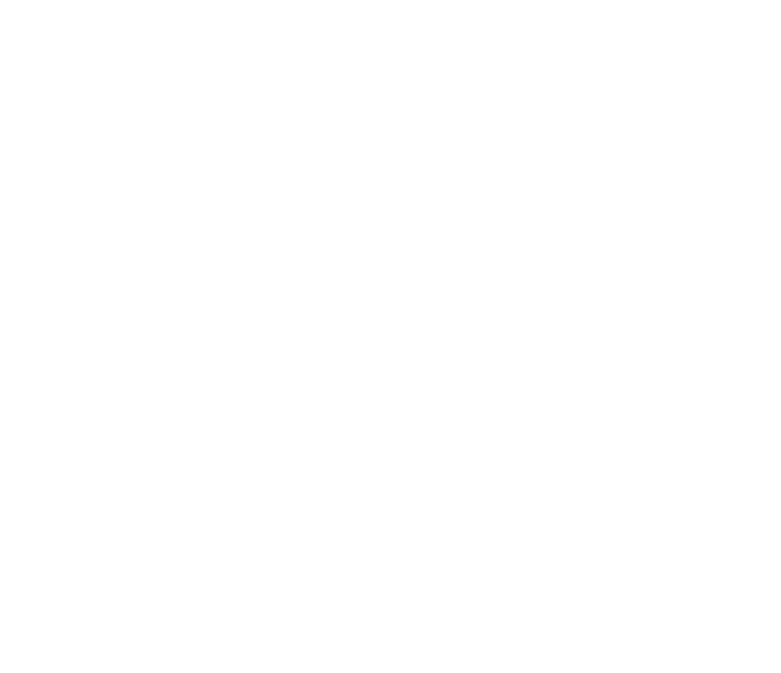
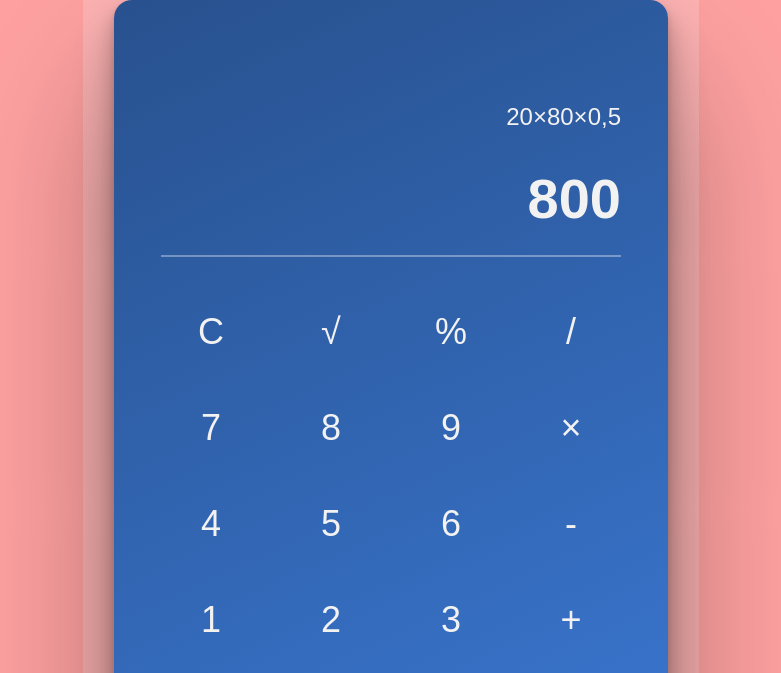
Before and after one commit to serjml/Calculator-JS, a plain HTML site: page src/index.html in a window 1280 px wide. Shown: the top 673 px of the page, without its empty margins (249-1030 px from the left). Drawn offline with Linux system fonts and the light colour scheme.

Commit message:
add app layout

```diff
--- a/src/index.html
+++ b/src/index.html
@@ -4,10 +4,18 @@
     <meta charset="UTF-8" />
     <meta http-equiv="X-UA-Compatible" content="IE=edge" />
     <meta name="viewport" content="width=device-width, initial-scale=1.0" />
-    <link rel="stylesheet" href="style.css" />
+    <link rel="stylesheet" href="./style.css" />
     <title>Calculator App</title>
   </head>
   <body>
+    <main class="main">
+      <div class="container"></div>
+      <article class="calculator">
+        <output class="calculator__enter"> 20×80×0,5</output>
+        <output class="calculator__result">800</output>
+        <div class="calculator__buttons" id="buttons"></div>
+      </article>
+    </main>
     <script src="index.js"></script>
   </body>
 </html>
--- a/src/index.js
+++ b/src/index.js
@@ -1 +1,35 @@
-console.log('first');
+const buttonsValue = [
+  'C',
+  '√',
+  '%',
+  '/',
+  '7',
+  '8',
+  '9',
+  '×',
+  '4',
+  '5',
+  '6',
+  '-',
+  '1',
+  '2',
+  '3',
+  '+',
+  '00',
+  '0',
+  ',',
+  '=',
+];
+
+const buttons = document.querySelector('#buttons');
+
+buttonsValue.forEach((value) => {
+  const button = document.createElement('div');
+  if (value === '=') {
+    button.classList.add('button_equal');
+  }
+
+  button.classList.add('button');
+  button.innerText = value;
+  buttons.append(button);
+});
--- a/src/style.css
+++ b/src/style.css
@@ -17,3 +17,111 @@
     url('./assets/fonts/geometria-medium.ttf') format('truetype'),
     url('./assets/fonts/geometria-medium.svg#geometria-medium') format('svg');
 }
+
+html {
+  font-size: 62.5%;
+}
+
+* {
+  box-sizing: border-box;
+  margin: 0;
+  padding: 0;
+}
+
+body {
+  background-color: #ffa1a1;
+  font-family: 'Geometria', sans-serif;
+  font-weight: 500;
+  font-size: 3.6rem;
+  line-height: 8rem;
+  color: #f2f2f2;
+}
+
+.main {
+  height: 100vh;
+  display: flex;
+  justify-content: center;
+  align-items: center;
+}
+
+.container {
+  width: 61.6rem;
+  height: 87.6rem;
+  background-color: #ffffff;
+  border-radius: 1.8rem;
+  opacity: 0.2;
+  backdrop-filter: blur(0.2rem);
+}
+
+.calculator {
+  width: 55.4rem;
+  height: 80rem;
+  position: absolute;
+  padding: 1.6rem 4.7rem 4.4rem;
+  background: linear-gradient(155.23deg, #28518e 0%, #3a77d1 100%);
+  box-shadow: 0px 82px 158px rgba(0, 0, 0, 0.35), 0px 24.7206px 47.6324px rgba(0, 0, 0, 0.228056),
+    0px 10.2677px 19.7841px rgba(0, 0, 0, 0.175), 0px 3.71362px 7.1555px rgba(0, 0, 0, 0.121944);
+  border-radius: 1.8rem;
+}
+
+.calculator__enter {
+  height: 11.7rem;
+  max-width: 100%;
+  word-break: break-all;
+  display: flex;
+  justify-content: end;
+  align-items: flex-end;
+  margin-bottom: 2.8rem;
+  font-size: 2.4rem;
+  line-height: 3.2rem;
+}
+
+.calculator__result {
+  position: relative;
+  display: flex;
+  justify-content: end;
+  margin-bottom: 5.5rem;
+  font-weight: 700;
+  font-size: 5.6rem;
+  line-height: 7.6rem;
+}
+
+.calculator__result::after {
+  position: absolute;
+  content: '';
+  left: 0;
+  top: calc(100% + 1.8rem);
+  height: 0.2rem;
+  width: 100%;
+  background-color: #ffffff;
+  opacity: 0.35;
+}
+
+.calculator__buttons {
+  height: 46.4rem;
+  display: grid;
+  grid-template-columns: repeat(4, 1fr);
+  gap: 1.6rem 2rem;
+  justify-items: center;
+}
+
+.button {
+  width: 8rem;
+  text-align: center;
+  border-radius: 50%;
+  cursor: pointer;
+  transition: background-color 0.5s;
+}
+
+.button:hover {
+  background-color: #ffffff1f;
+}
+
+.button_equal {
+  background-color: #ffffff;
+  color: #2b589a;
+}
+
+.button_equal:hover {
+  background-color: #ffffff;
+}
```
